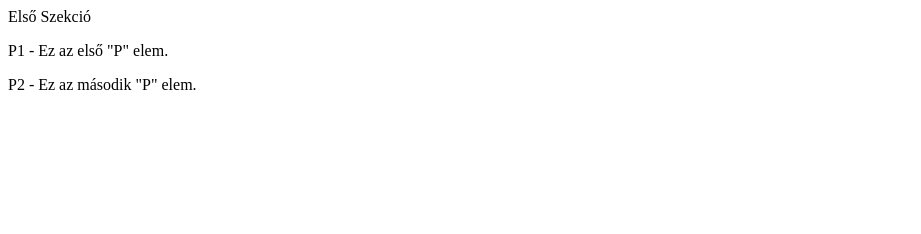
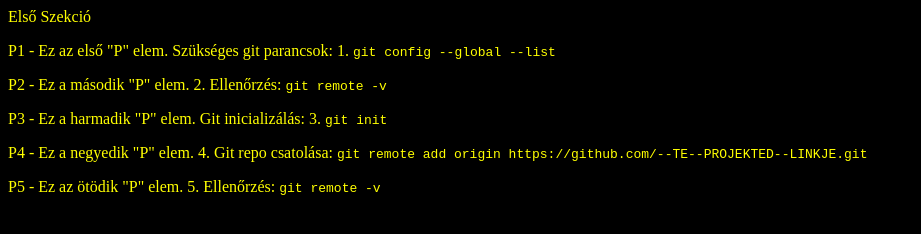
Before and after one commit to tyetya/FCC-Build-a-Technical-Documentation-Page, a plain HTML site: page index.html in a window 1280 px wide. Shown: the whole page, without its empty margins (0-921 px from the left). Drawn offline with Linux system fonts and the light colour scheme.

Commit message:
section-ök építése folyamatban

```diff
--- a/index.html
+++ b/index.html
@@ -4,18 +4,24 @@
     <meta charset="UTF-8">
     <meta name="viewport" content="width=device-width, initial-scale=1.0">
     <title>Build Technical Documentation Page</title>
+    <link rel="stylesheet" href="styles.css">
 </head>
 <body>
     <main id="main-doc">
         <section class="main-section" id="elso_szekcio">
             <header>Első Szekció
-                <p>P1 - Ez az első "P" elem.</p>
-                <p>P2 - Ez az második "P" elem.</p>
+                <p>P1 - Ez az első "P" elem. Szükséges git parancsok: 1. <code>git config --global --list</code> </p>
+                <p>P2 - Ez a második "P" elem. 2. Ellenőrzés: <code>git remote -v</code> </p>
 
             </header>
 
         </section>
-        <section class="main-section">
+        <section class="main-section" id="masodik_szekcio">
+            <header>
+                <p>P3 - Ez a harmadik "P" elem. Git inicializálás: 3. <code>git init</code> </p>
+                <p>P4 - Ez a negyedik "P" elem. 4. Git repo csatolása: <code>git remote add origin https://github.com/--TE--PROJEKTED--LINKJE.git</code> </p>
+                <p>P5 - Ez az ötödik "P" elem. 5. Ellenőrzés: <code>git remote -v</code> </p>
+            </header>
 
         </section>
         <section class="main-section">
--- /dev/null
+++ b/styles.css
@@ -0,0 +1,4 @@
+* {
+    background-color: black;
+    color: yellow;
+}
```
